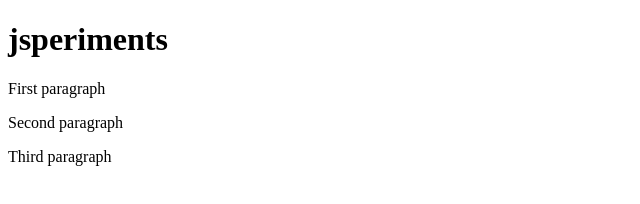
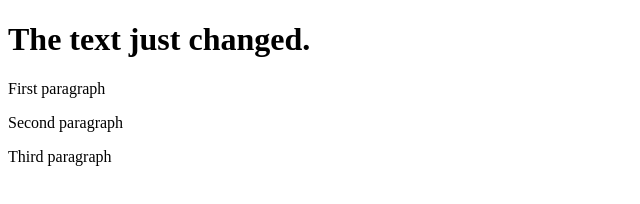
Before and after one commit to julianklotz/jsperiments, a plain HTML site: page index.html in a window 1280 px wide. Shown: the whole page, without its empty margins (0-640 px from the left). Drawn offline with nearby package versions, Linux system fonts and the light colour scheme.

```diff
--- a/index.html
+++ b/index.html
@@ -3,7 +3,8 @@
     <head>
         <title>jsperiments</title>
         <script type="text/javascript" type="text/css" src="http://ajax.googleapis.com/ajax/libs/jquery/1.6.2/jquery.min.js"></script>
-        <script type="text/javascript" type="text/css" src="js/jsperiments.js"></script>
+        <script type="text/javascript" type="text/css" src="js/domcache.js"></script>
+        <script type="text/javascript" type="text/css" src="js/domcache-example.js"></script>
     </head>
     <body>
         <h1 id="headline">jsperiments</h1>
--- /dev/null
+++ b/js/domcache-example.js
@@ -0,0 +1,27 @@
+/**
+* domCache is a caching function for dom elements.
+* It is initialized with a set of selectors, passed as an object.
+* After calling the setup function, for each selector a function is available.
+* When one of the functions is called, the object is either created or the cached
+* object is returned. An example can be found below the function.
+**/
+
+$(document).ready(function() {
+    /**
+    * Object with selector strings
+    **/
+    var selectors = {
+        headline:    'h1#headline',
+        pSecond:     '#p-second',
+        third:       '#p-third'
+    }
+    // Initialize domCache
+    domCache.setup(selectors);
+
+    // All functions have been created now. Time to use them!
+    domCache.headline(); // create and return
+    domCache.headline(); // return
+    domCache.pSecond(); // create and return
+    domCache.pSecond(); // return
+    domCache.headline().html('The text just changed.');
+});
--- /dev/null
+++ b/js/domcache.js
@@ -0,0 +1,34 @@
+/**
+* A general purpose DOM object caching function
+*
+* Copyright 2011, Julian Klotz
+* version 1.0
+* date 2011-12-01
+* Released under the MIT License.
+**/
+
+var domCache = {
+    /**
+    * setup creates functions that return DOM elements dynamically, depending on the selector
+    * @param selectors          {Object}   Object w/ key-value pairs. The keys will be used as function names
+    * @param selectorFunction   {function}  Function to which the selector is passed when the element is requested
+    *                                      for the first time. Default is the jQuery "$" function.
+    * @return                   {void}
+    **/
+    setup: function(selectors, selectorFunction) {
+        selectorFunction = selectorFunction || $;
+        var domElement;
+        for(key in selectors) {
+            if(selectors.hasOwnProperty(key)) {
+                domCache[key] = function(key, selectors, domElement) {
+                    return function() {
+                        if(typeof domElement == 'undefined') {
+                            domElement = selectorFunction(selectors[key]);
+                        }
+                        return(domElement);
+                    };
+                }(key, selectors, domElement);
+            }
+        }
+    }
+}
```
